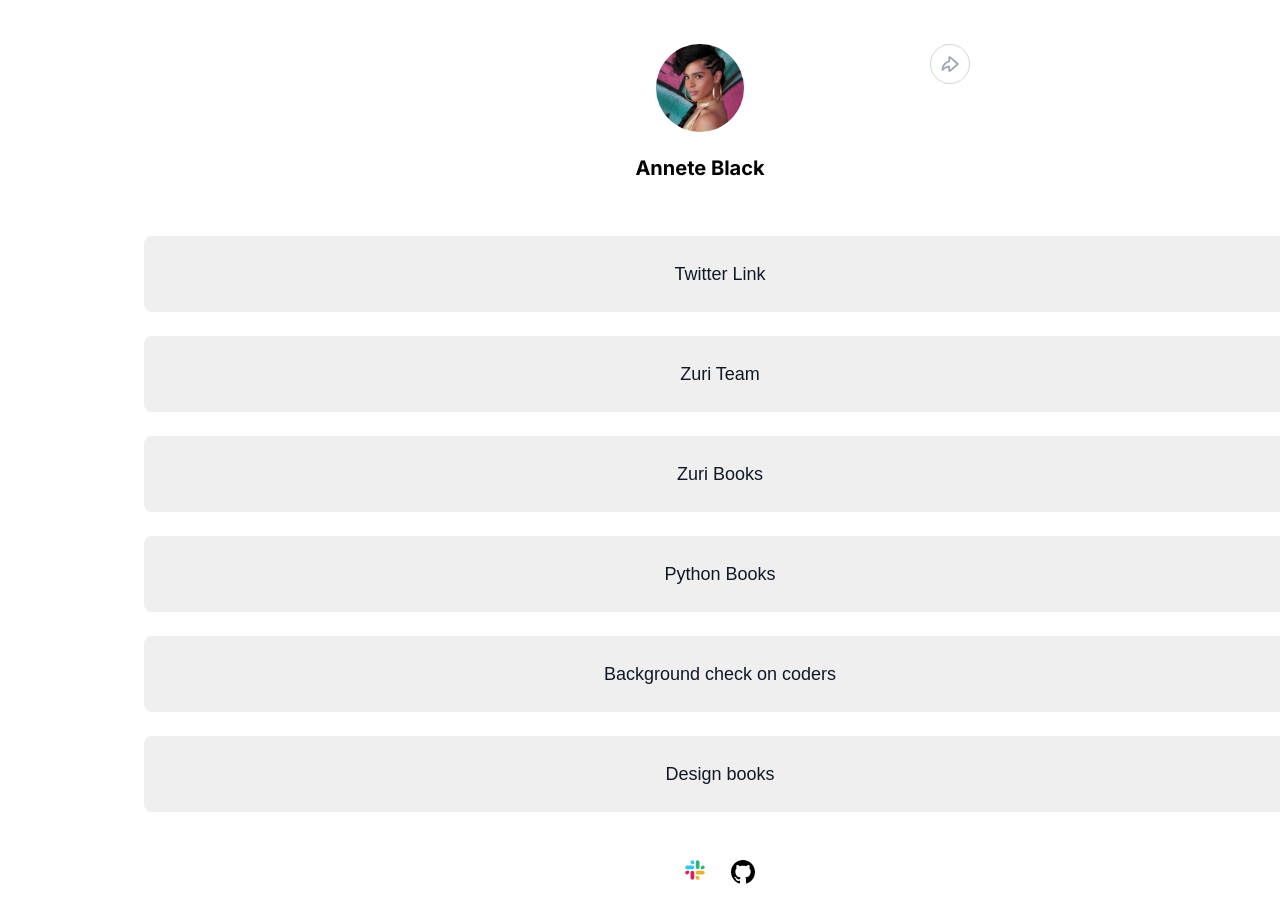
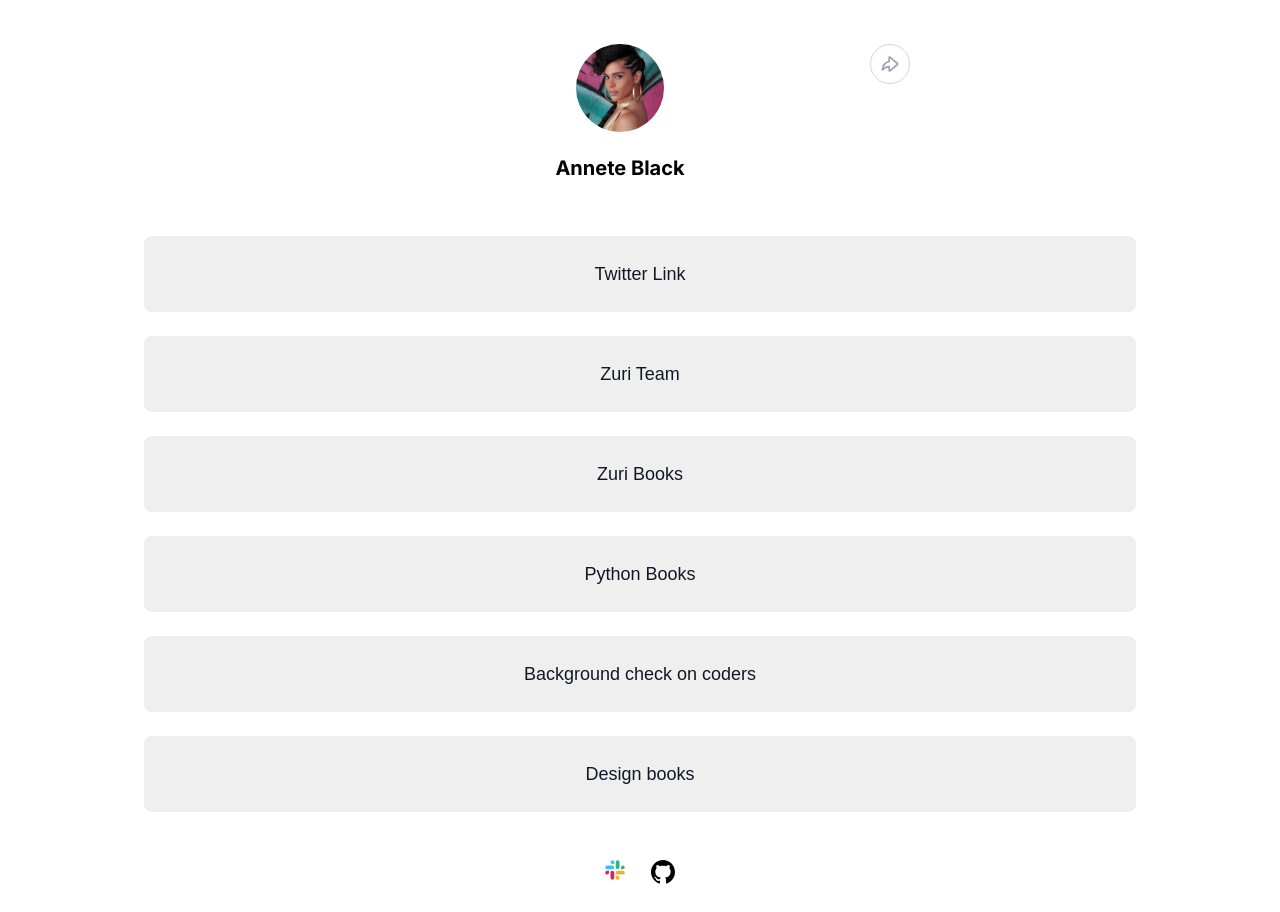
Before and after one commit to antomuangigitau/linktree_example, a React (Create React App) app: page / in a window 1280 px wide. Built offline with nearby package versions, Linux system fonts and the light colour scheme.

Commit message:
Made margin changes

```diff
--- a/src/components/Header/Header.js
+++ b/src/components/Header/Header.js
@@ -5,9 +5,11 @@ const Header = () => {
   return (
     <header className={styles['App__header']}>
       <div className={styles['container']}>
-        <div className={styles['header__container']}>
-          <Img id='profile__img' />
-          <h4 className={styles.name}>Annete Black</h4>
+        <div className={styles['main__header__container']}>
+          <div className={styles['header__container']}>
+            <Img id='profile__img' />
+            <h4 className={styles.name}>Annete Black</h4>
+          </div>
         </div>
         <div className={styles.round}>
           <ArrowShare />
--- a/src/components/Header/Header.module.css
+++ b/src/components/Header/Header.module.css
@@ -1,21 +1,22 @@
 .App__header {
-  width: 1152px;
   display: flex;
   flex-direction: column;
   align-items: center;
   justify-content: center;
   margin-top: 44px;
+  margin-right: 144px;
   margin-bottom: 56px;
+  margin-left: 144px;
 }
 .container {
-  /* border: 1px solid red; */
+  width: 100%;
   display: flex;
-  justify-content: space-between;
+  justify-content: center;
+}
+.main__header__container {
   width: 500px;
 }
 .header__container {
-  /* border: 1px solid red; */
-  flex: 1;
   display: flex;
   flex-direction: column;
   justify-content: center;
@@ -33,9 +34,7 @@
   align-items: center;
   justify-content: center;
 }
-#profile__img {
-  flex: 1;
-}
+
 .name {
   margin-top: 24px;
   font-size: 20px;
--- a/src/components/Main/Main.js
+++ b/src/components/Main/Main.js
@@ -8,7 +8,7 @@ const Main = () => {
       {links.map((linkItem) => {
         const { id, title, link } = linkItem;
         return (
-          <button className={styles.btn} key={id}>
+          <button id='' className={styles.btn} key={id}>
             <a className={styles.links} href={link}>
               {title}
             </a>
--- a/src/components/Main/Main.module.css
+++ b/src/components/Main/Main.module.css
@@ -1,5 +1,9 @@
+.main {
+  margin-left: 144px;
+  margin-right: 144px;
+}
 .btn {
-  width: 1152px;
+  width: 100%;
   /* display: block; */
   margin-bottom: 24px;
   padding: 24px 0;
@@ -13,7 +17,7 @@
   color: #101828;
 }
 .btn__container {
-  width: 1152px;
+  width: 100%;
   display: flex;
   justify-content: center;
   gap: 26.25px;
--- a/src/index.css
+++ b/src/index.css
@@ -22,6 +22,3 @@ body {
   width: 100%;
   min-height: 100vh;
 }
-.App {
-  margin: 0 144px;
-}
```
